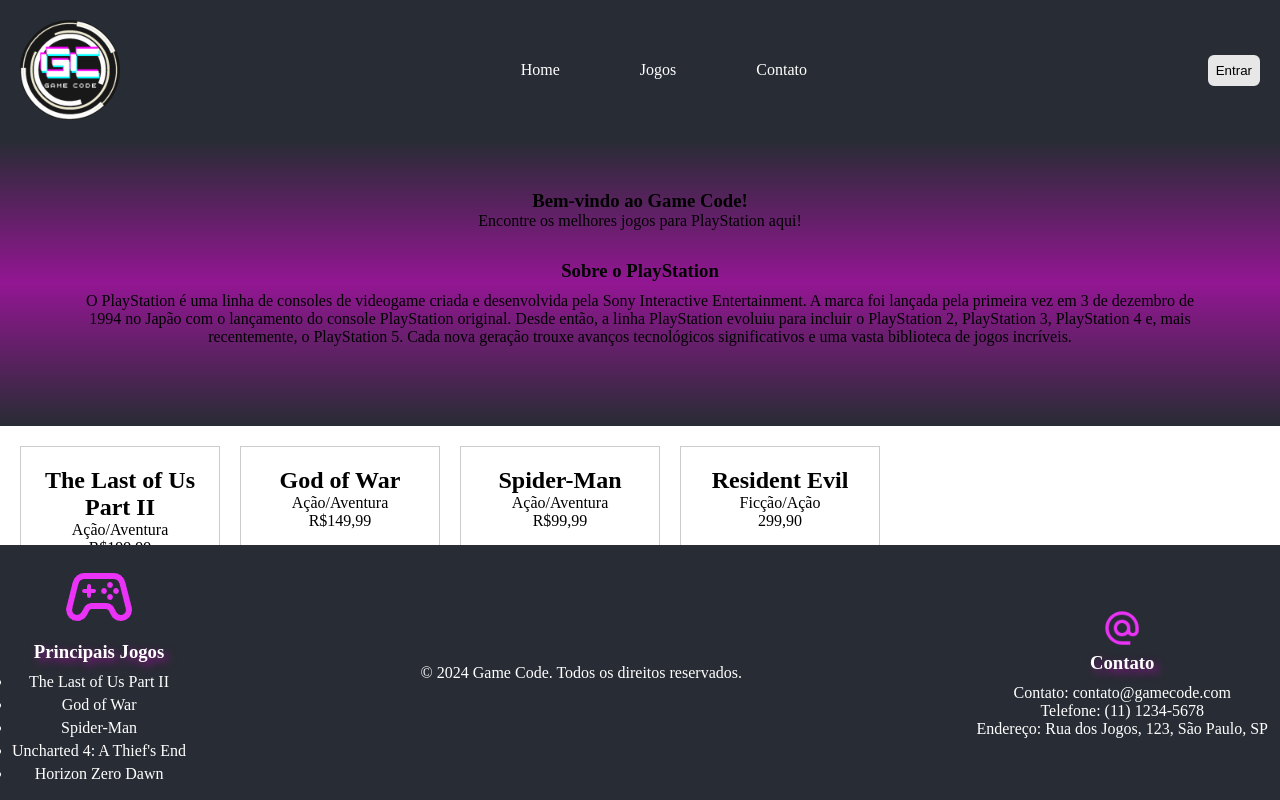
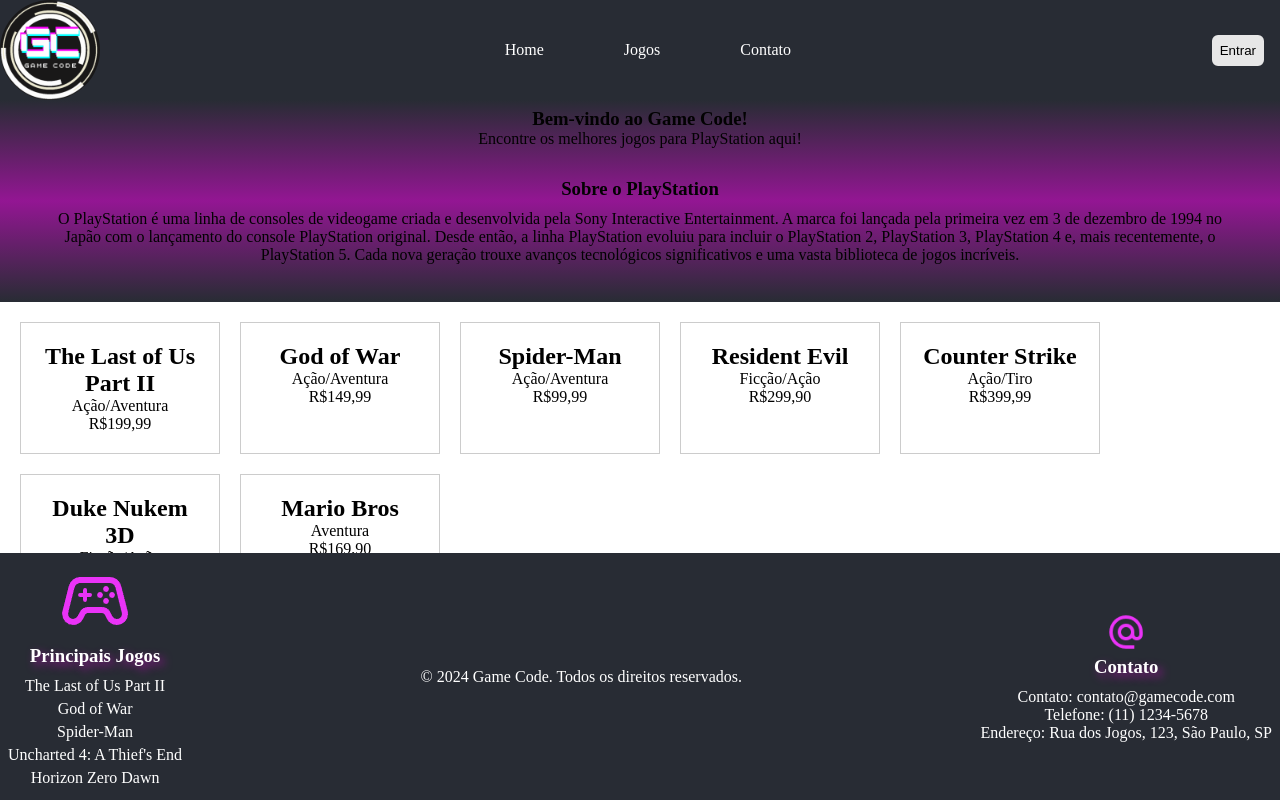
Before and after one commit to alanasilva88/FullReactNode-GameCode, a React (Vite) app: page / in a window 1280 px wide. Built offline with nearby package versions, Linux system fonts and the light colour scheme.

Commit message:
atualizacao navbar margin

```diff
--- a/src/components/Banner.css
+++ b/src/components/Banner.css
@@ -1,5 +1,5 @@
 .banner {
-    padding: 50px;
+    padding: 8px;
     background-image: repeating-linear-gradient(to bottom, #282c34,  rgb(147, 22, 147), #282c34);
     color: whitesmoke;
 }
--- a/src/components/Cabecalho.css
+++ b/src/components/Cabecalho.css
@@ -2,7 +2,7 @@
   display: flex;
   justify-content: space-between;
   align-items: center;
-  padding: 20px;
+  /*padding: 20px;*/
   background-color: #282c34;
   color: white;
 }
@@ -40,6 +40,7 @@
   border: 2px solid #e7e7e7;
   padding: 6px;
   border-radius: 6px;
+  margin: 16px;
 }
 
 .botao:hover {
--- a/src/components/Galeria.jsx
+++ b/src/components/Galeria.jsx
@@ -5,7 +5,11 @@
   { cod: 1, titulo: 'The Last of Us Part II', descricao: 'Ação/Aventura', preco: 'R$199,99' },
   { cod: 2, titulo: 'God of War', descricao: 'Ação/Aventura', preco: 'R$149,99' },
   { cod: 3, titulo: 'Spider-Man', descricao: 'Ação/Aventura', preco: 'R$99,99' },
-  { cod: 4, titulo: 'Resident Evil', descricao: 'Ficção/Ação', preco: '299,90'},
+  { cod: 4, titulo: 'Resident Evil', descricao: 'Ficção/Ação', preco: 'R$299,90'},
+  { cod: 5, titulo: 'Counter Strike', descricao: 'Ação/Tiro', preco: 'R$399,99' },
+  { cod: 6, titulo: 'Duke Nukem 3D', descricao: 'Ficção/Ação', preco: 'R$69,90'},
+  { cod: 7, titulo: 'Mario Bros', descricao: 'Aventura', preco: 'R$169,90'},
+
   // Adicione mais jogos aqui
 ];
 
--- a/src/components/Rodape.css
+++ b/src/components/Rodape.css
@@ -1,5 +1,5 @@
 footer {
-    padding: 12px;
+    padding: 8px;
     background-color: #282c34;
     color: white;
     text-align: left;
```
Also changed, not shown: src/components/Card.jsx (line endings or trailing spaces).
